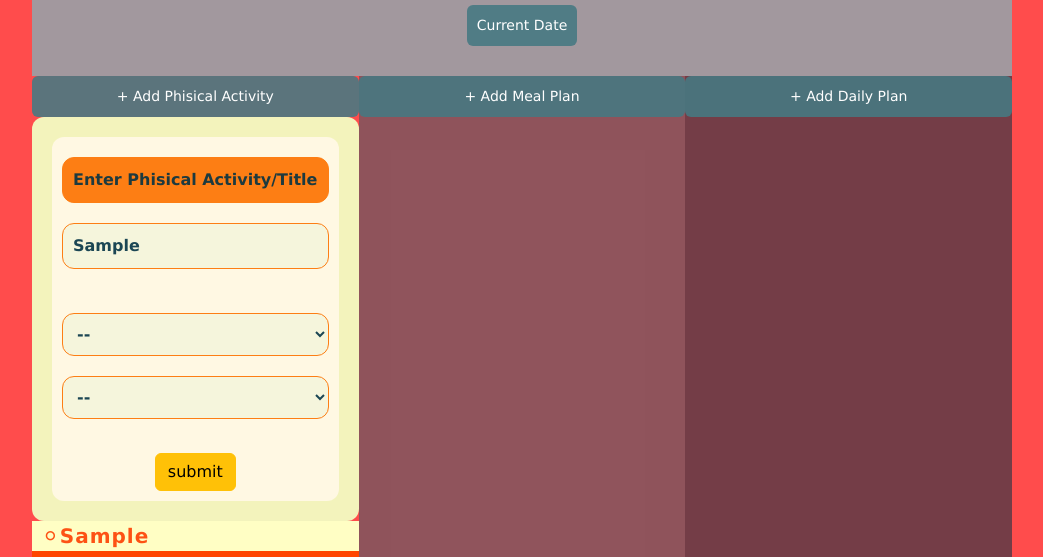
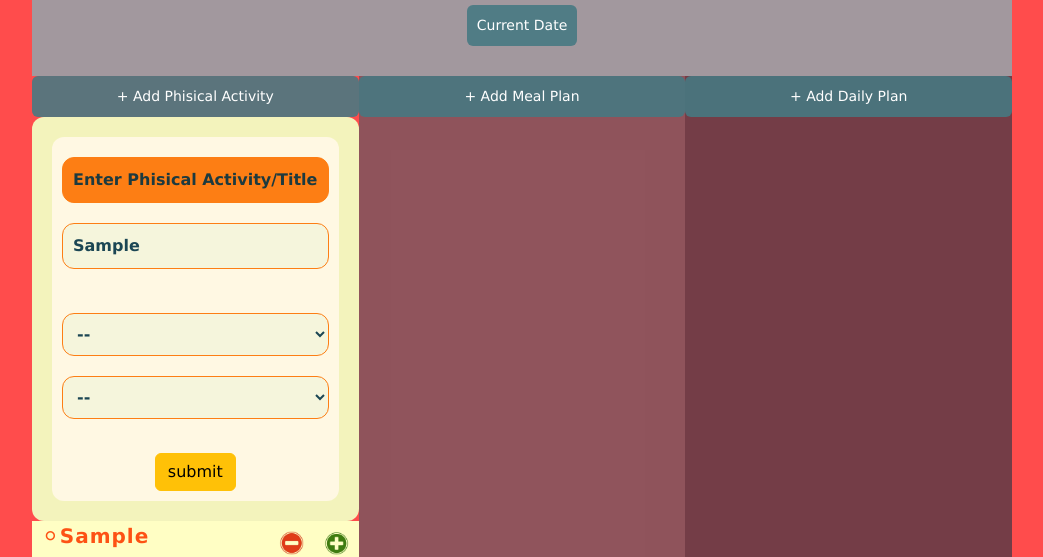
Before and after one commit to maryamgvazava/progress-tracker, a plain HTML site: page index.html in a window 1280 px wide. Both pictures are taken after typing "Sample" into the empty fields and a click on the button "submit". Shown: the part 359-916 px from the top of the page, without its empty margins (118-1161 px from the left). Drawn offline with nearby package versions, Linux system fonts and the light colour scheme.

Commit message:
remaking

```diff
--- a/app.js
+++ b/app.js
@@ -36,31 +36,54 @@ window.onload = function() {
           </form>
           <span class="activityName">${activityInput.value}</span>
         </div>
-        <div class="reps">
-          <div class="minDiv">${selectRepeatnumber.value}</div>
-          <div class="qtyDiv">${qty.value}</div>
-        </div>
+
 
       </div>
 
     `;
 
-    let addHeader = `<div class="submittedHeader"><span class="Headername">⚪${activityInput.value}</span> <br/></div>`;
 
 
 
+    let addHeader = `<div class="submittedHeader">
+    <span class="Headername">⚪${activityInput.value}</span>
+    <div class="add_remove_icons">
+      <p class="remove"> <img src = "./images/minus.png" >  </p>
+      <p class="addtasks"> <img src = "./images/plus.png" >  </p>
+      <br/>
+      </div>
+      </div>`;
 
-    if (selectRepeatnumber.value == "" && qty.value == "" && activityInput.value !== "") {
-      submittedActivitySection.innerHTML += addHeader;
+
+let container;
+let newActivitySection = document.querySelector('.newActivitySection')
+    if (selectRepeatnumber.value == "" && qty.value == "" && activityInput.value !== ""){
+      container = document.createElement('div');
+      submittedActivitySection.appendChild(container);
+
+      container.classList.add('newActivitySection')
+
+      container.innerHTML += addHeader;
+
       WarningDiv.style.display = "none";
-    } else if (selectRepeatnumber.value !== "" && qty.value !== "" && activityInput.value !== "") {
-      submittedActivitySection.innerHTML += addedItems;
 
-      totalActivity.push(addedItems);
-      WarningDiv.style.display = "none";
-    } else {
-      WarningDiv.style.display = "flex";
     }
+    // else if (selectRepeatnumber.value !== "" && qty.value !== "" && activityInput.value !== "") {
+
+    //   submittedActivitySection.innerHTML += addedItems;
+
+    //   totalActivity.push(addedItems);
+
+    //   WarningDiv.style.display = "none";
+
+    // } else {
+
+    //   WarningDiv.style.display = "flex";
+
+    // }
+
+
+
 
 
     // const container = document.createElement('div');
@@ -107,6 +130,14 @@ window.onload = function() {
     }
     logArray()
   })
+
+
+
+
+
+
+
+
 };
 
 
@@ -152,4 +183,37 @@ function simulateUpload() {
     }
   }, 500);
 }
+
+
+
+
+
+
+
+
+
+
+
+
+
 }
+
+document.addEventListener('DOMContentLoaded', function() {
+  let plusbtn = document.querySelector('.addtasks')
+  let minusbtn = document.querySelector('.minus')
+  console.log(plusbtn)
+  plusbtn.addEventListener('click', function(e){
+    e.preventDefault();
+
+
+    // let addActivities = `
+    // <div class="reps">
+    // <div class="minDiv">${selectRepeatnumber.value}</div>
+    // <div class="qtyDiv">${qty.value}</div>
+    // </div>`;
+
+
+  console.log('hello')
+    // newActivitySection.innerHTML+=addActivities
+  })
+});
--- a/styles.css
+++ b/styles.css
@@ -393,3 +393,27 @@ main{
 
 
   }
+  .submittedHeader{
+    display: flex;
+    justify-content: space-between;
+  }
+
+  .remove img{
+    color: red;
+    font-weight: bolder;
+    width: 25px;
+    margin: 10px;
+    cursor: pointer;
+  }
+
+  .addtasks img{
+    color: green;
+    font-weight: bolder;
+    width: 25px;
+    margin: 10px;
+    cursor: pointer;
+  }
+
+  .add_remove_icons{
+    display: flex;
+  }
```
Also changed, not shown: images/minus.png (added), images/plus.png (added), 1 other file.
